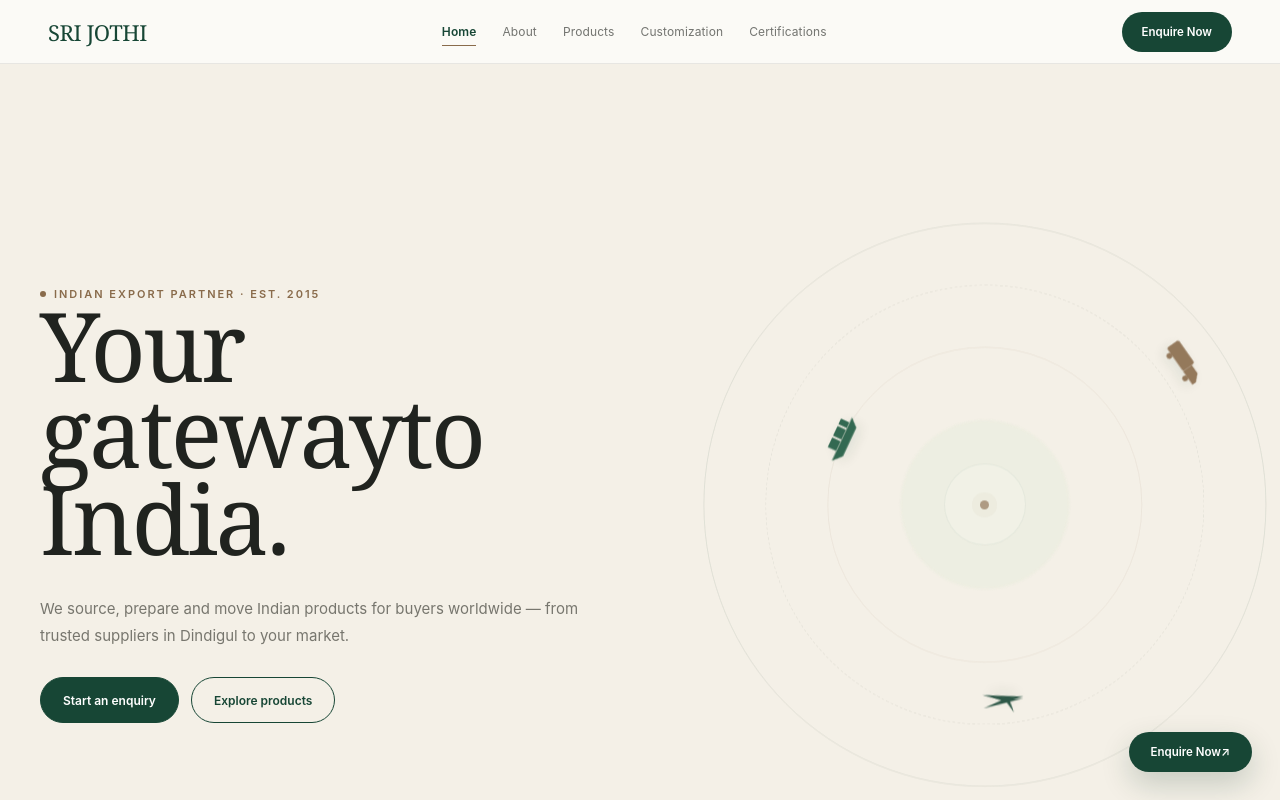
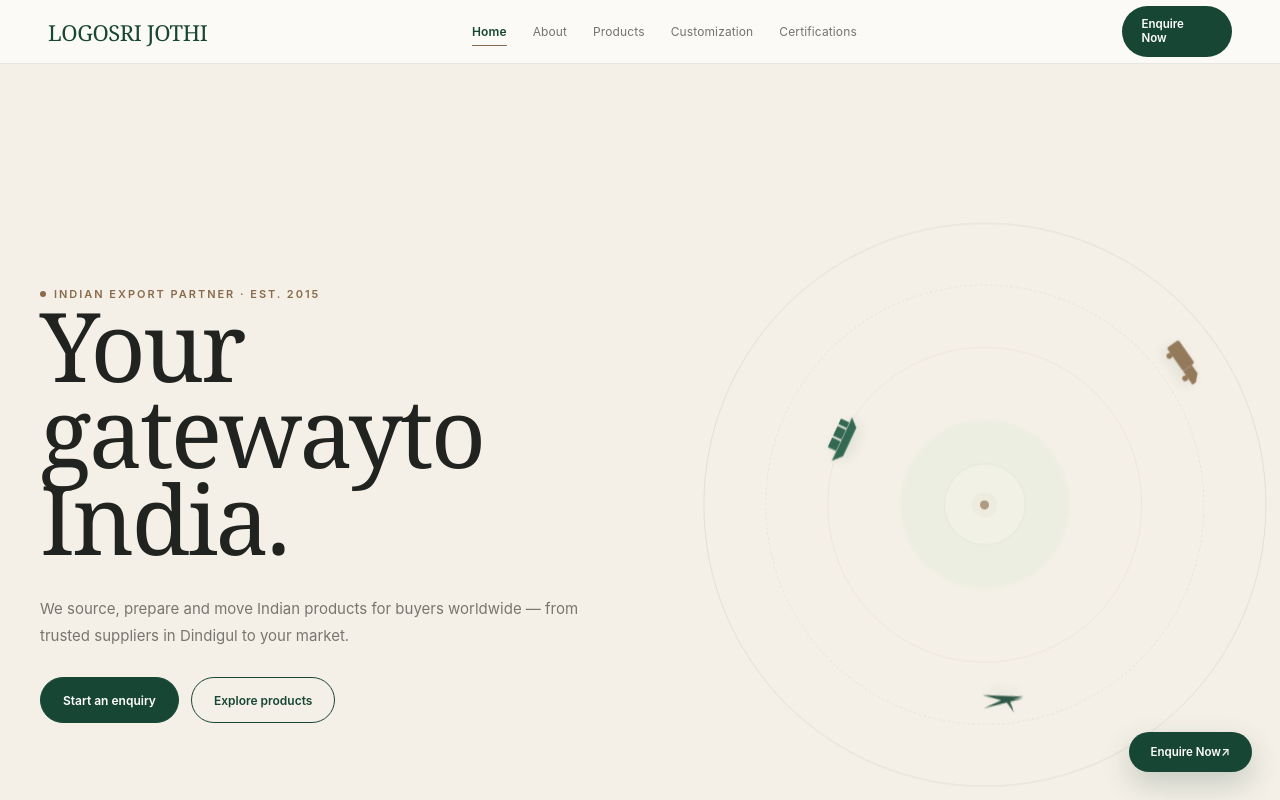
Before and after one commit to Lokesh-5618/sri-jothi-site, a React (Vite) app: page / in a window 1280 px wide. Shown: the top 800 px of the page. Built offline with nearby package versions, Linux system fonts and the light colour scheme.

Commit message:
Update Layout.jsx

```diff
--- a/src/components/Layout.jsx
+++ b/src/components/Layout.jsx
@@ -53,7 +53,10 @@ export default function Layout() {
     <>
       <div id="scroll-progress" ref={progressBarRef}></div>
       <nav className="nav">
-        <Link className="logo" to="/">SRI JOTHI</Link>
+        <Link className="logo" to="/">
+          <span className="logo-placeholder" aria-hidden="true">LOGO</span>
+          SRI JOTHI
+        </Link>
         <div className="navlinks">
           {navLinks.map((link) => (
             <Link
@@ -65,7 +68,10 @@ export default function Layout() {
             </Link>
           ))}
         </div>
-        <Link className="navcta" to="/contact">Enquire Now</Link>
+        <Link className="navcta" to="/contact">
+          Enquire Now
+          <svg className="cta-icon" viewBox="0 0 24 24" aria-hidden="true"><path d="M7 17L17 7M17 7H7M17 7v10" /></svg>
+        </Link>
         <button
           className={`hamburger ${menuOpen ? 'open' : ''}`}
           id="hamburger"
@@ -87,7 +93,10 @@ export default function Layout() {
             {link.label}
           </Link>
         ))}
-        <Link to="/contact" className="mob-cta" onClick={closeMenu}>Enquire Now</Link>
+        <Link to="/contact" className="mob-cta" onClick={closeMenu}>
+          Enquire Now
+          <svg className="cta-icon" viewBox="0 0 24 24" aria-hidden="true"><path d="M7 17L17 7M17 7H7M17 7v10" /></svg>
+        </Link>
       </div>
 
       <main id="top">
@@ -95,6 +104,22 @@ export default function Layout() {
       </main>
 
       <footer>
+        <div className="wrap footer-top">
+          <div className="footer-connect">
+            <span className="footer-connect-label">Connect with us</span>
+            <div className="footer-socials">
+              <a href="#" aria-label="Instagram" target="_blank" rel="noopener">IG</a>
+              <a href="#" aria-label="LinkedIn" target="_blank" rel="noopener">in</a>
+              <a href="#" aria-label="Facebook" target="_blank" rel="noopener">FB</a>
+              <a href="#" aria-label="WhatsApp" target="_blank" rel="noopener">WA</a>
+            </div>
+          </div>
+          <div className="footer-certs">
+            <span className="footer-cert-badge">FSSAI</span>
+            <span className="footer-cert-badge">APEDA</span>
+            <span className="footer-cert-badge">ISO 22000</span>
+          </div>
+        </div>
         <div className="wrap footer-inner">
           <span>&copy; 2026 Sri Jothi Traders &middot; Dindigul, Tamil Nadu</span>
           <div className="footer-links">
```
